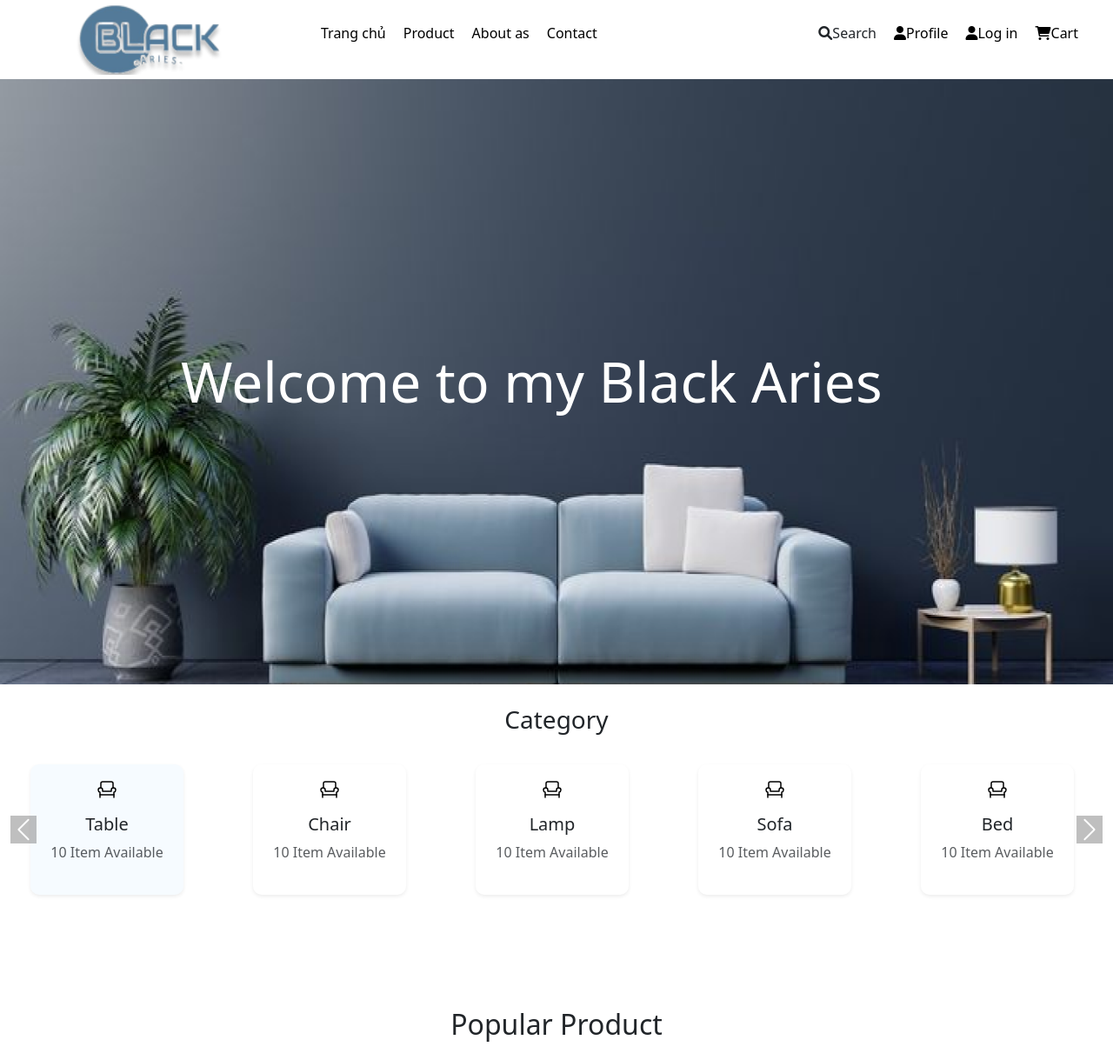
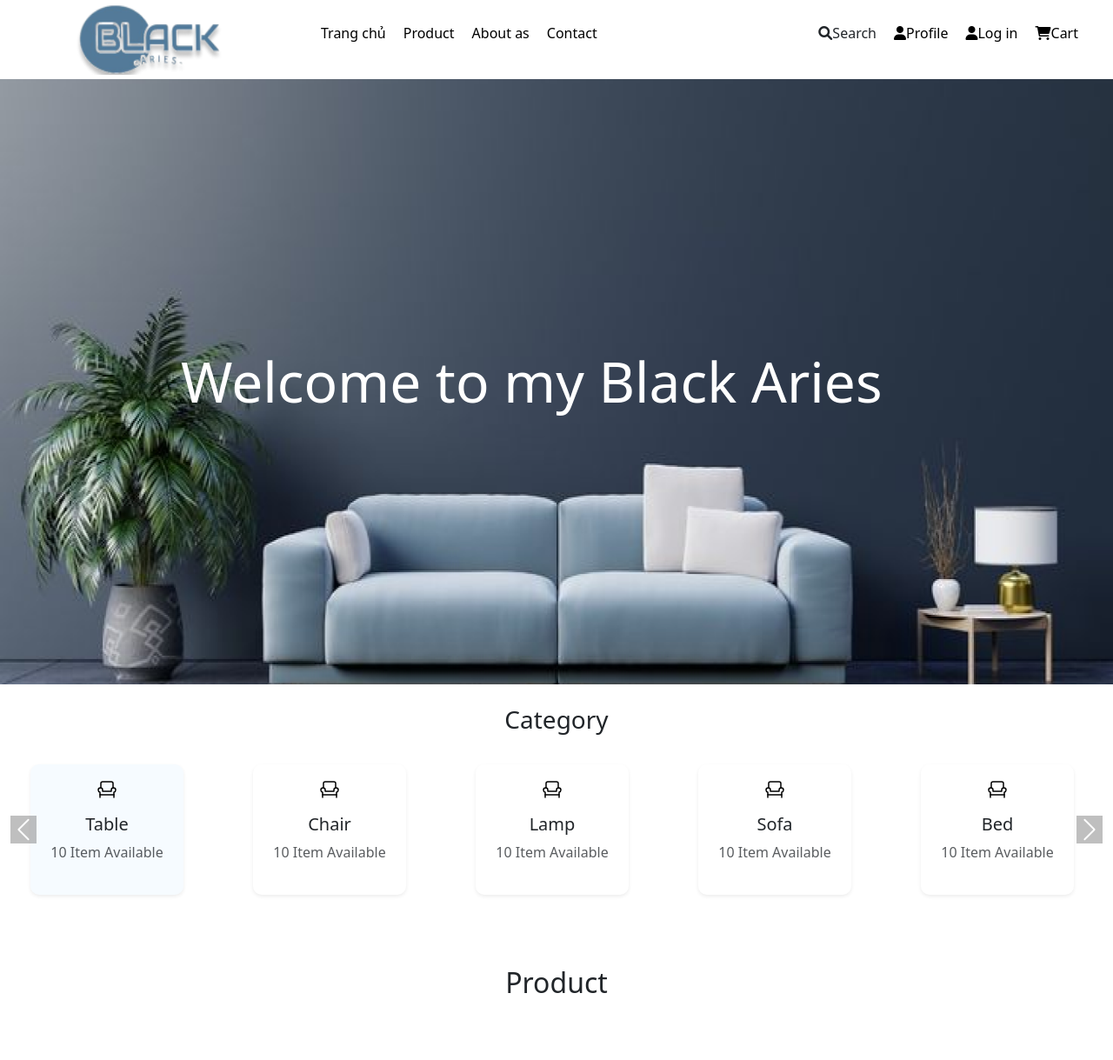
Before and after one commit to binhhoang249/Black-Aries-Project, a PHP site: page /Black-Aries-Project/ in a window 1280 px wide. Shown: the top 1219 px of the page at 87% size. Run offline with PHP 8.4, Linux system fonts and the light colour scheme; data comes from the database, SQL or seed files in the repository; data that the repository does not hold is empty.

Commit message:
fix review

```diff
--- a/MVC/Views/Homepage.php
+++ b/MVC/Views/Homepage.php
@@ -45,7 +45,7 @@
         </div>
         <!-- khung của hiện sản phẩm theo loại-->
         <div class="container my-5 productFCategory">
-            <h2 class="text-center mb-4"> </h2>
+            <h2 class="text-center mb-4">Product </h2>
         <!-- Nơi sẽ lưu các product theo loại -->
             <div class="row" id="product_category">
             </div>
```
